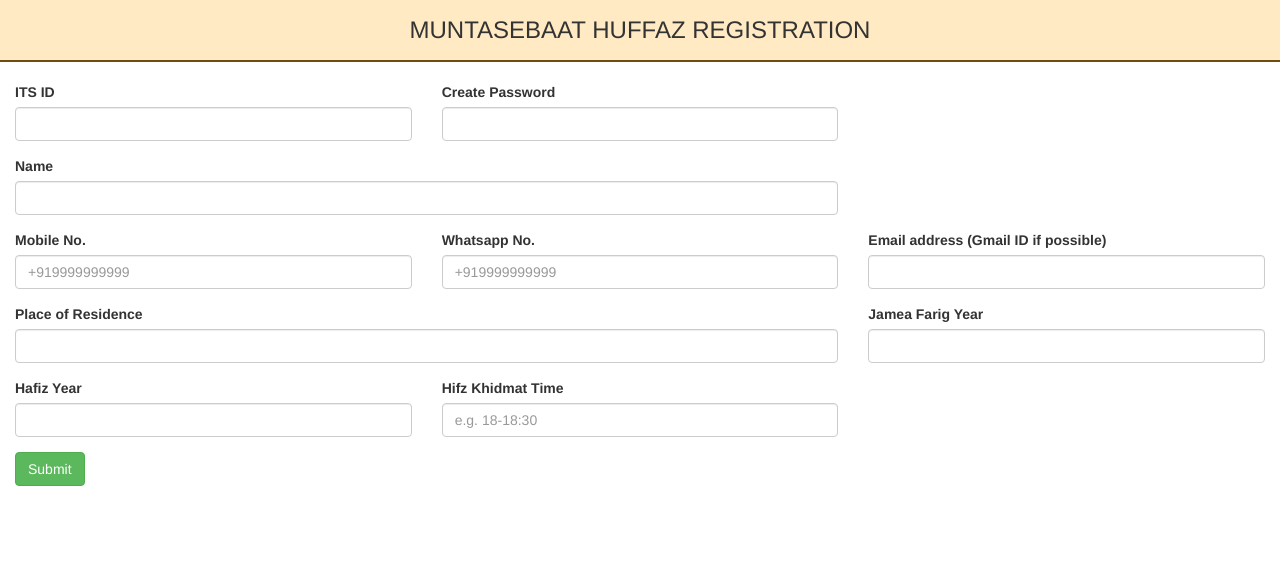
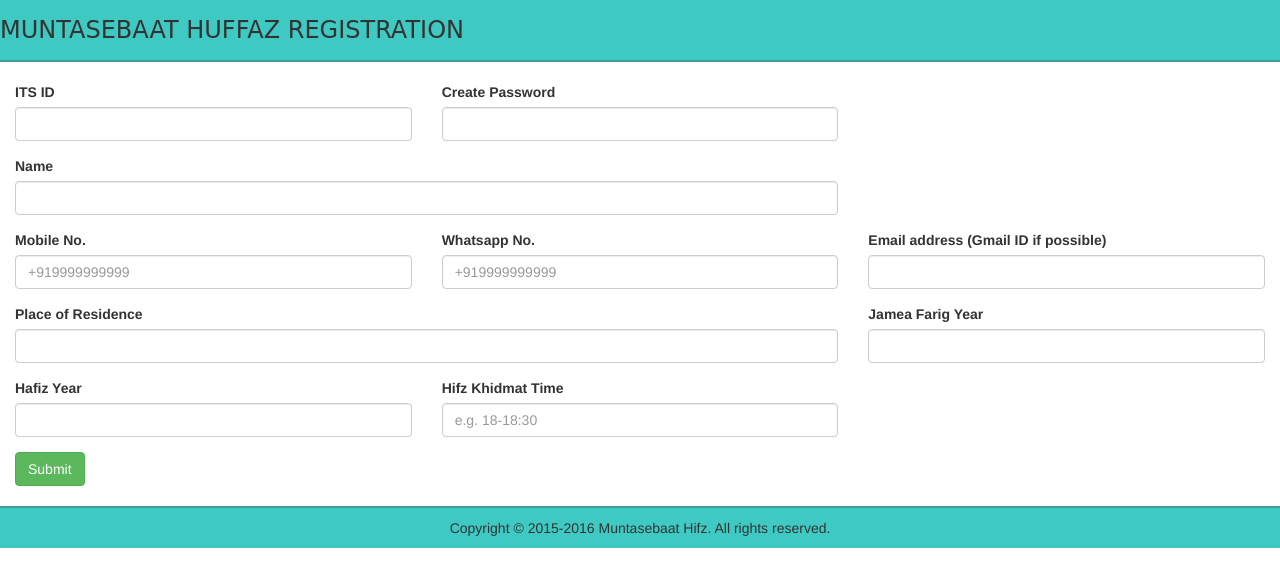
Before and after one commit to mohdj/schedulerapp, a PHP site: page /app/teacherregistration.php in a window 1280 px wide. Shown: the top 587 px of the page. Run offline with PHP 8.4, Linux system fonts and the light colour scheme; a stand-in replaces the project's code that opens the database connection.

Commit message:
updated header/footer in teacher-registration page

```diff
--- a/app/teacherregistration.php
+++ b/app/teacherregistration.php
@@ -56,22 +56,8 @@ if($_POST)
   <!-- The above 3 meta tags *must* come first in the head; any other head content must come *after* these tags -->
   <title>Hifz Program</title>
   <!-- Latest compiled and minified CSS -->
-  <link rel="stylesheet" href="https://maxcdn.bootstrapcdn.com/bootstrap/3.3.7/css/bootstrap.min.css" integrity="sha384-BVYiiSIFeK1dGmJRAkycuHAHRg32OmUcww7on3RYdg4Va+PmSTsz/K68vbdEjh4u" crossorigin="anonymous">
-
-  <style>
-    .header {
-      min-height: 50px;
-      background: #FFEAC3;
-      text-transform: uppercase;
-      text-align: center;
-      border-bottom: 2px solid #704d0e;
-      margin-bottom: 20px
-    }
-    .header h3 {
-      margin: auto;
-      line-height: 60px;
-    }
-  </style>
+  <link rel="stylesheet" href="../css/bootstrap.min.css">
+  <link rel="stylesheet" href="../css/index.css">
 </head>
 <body>
 
@@ -155,5 +141,8 @@ if($_POST)
     <input class="btn btn-success" type="submit" value="Submit">
   </form>
 
+  <div class="footer">
+    <span>Copyright &copy; 2015-2016 Muntasebaat Hifz. All rights reserved.</span>
+  </div>
 </body>
 </html>
```
